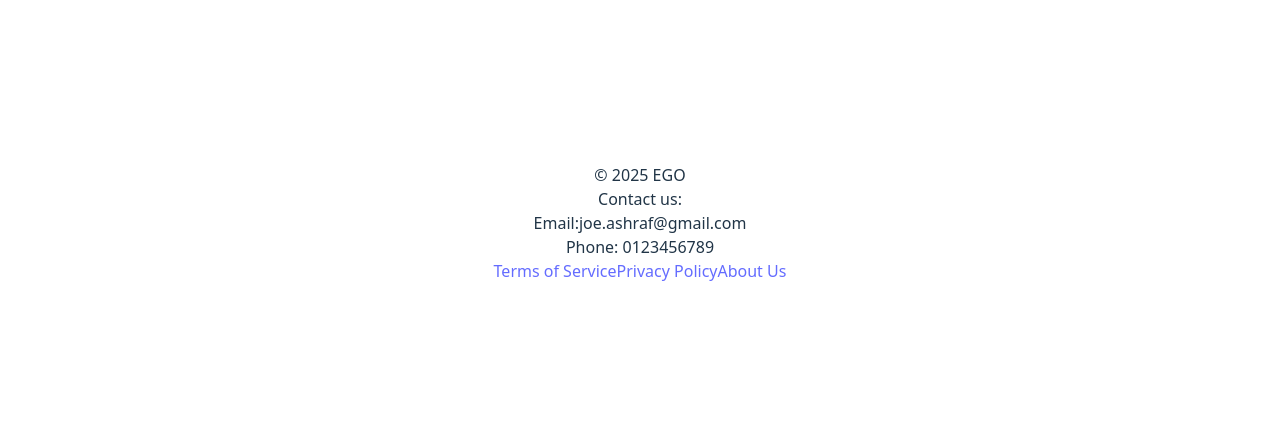
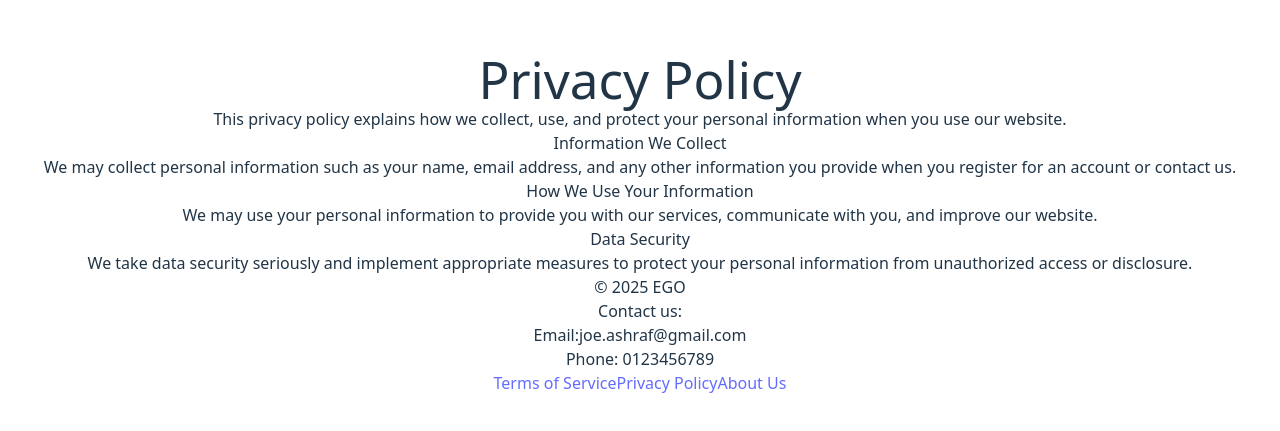
Before and after one commit to Youssef-Ashraf2099/EGO, a React (Vite) app in the folder src/View/: page /privacy in a window 1280 px wide. Shown: the part 177-608 px from the top of the page. Built offline with nearby package versions, Linux system fonts and the light colour scheme.

Commit message:
privacy policy added

```diff
--- a/src/View/src/App.jsx
+++ b/src/View/src/App.jsx
@@ -9,6 +9,7 @@ import ForgotPassword from "./forgotPassword";
 import Footer from "./footer";
 import AboutUs from "./AboutUs"; // make sure this path is correct
 import Terms from "./Terms"; // make sure this path is correct
+import Privacy from "./privacy";
 function App() {
   return (
     <>
@@ -19,6 +20,7 @@ function App() {
         <Route path="/api/v1/forgetPassword" element={<ForgotPassword />} />
         <Route path="/aboutus" element={<AboutUs />} />
         <Route path="/Terms" element={<Terms />} />
+        <Route path="/privacy" element={<Privacy />} />
       </Routes>
       <Footer />
     </>
--- /dev/null
+++ b/src/View/src/Privacy.jsx
@@ -0,0 +1,29 @@
+function Privacy() {
+  return (
+    <div className="privacy">
+      <h1>Privacy Policy</h1>
+      <p>
+        This privacy policy explains how we collect, use, and protect your
+        personal information when you use our website.
+      </p>
+      <h2>Information We Collect</h2>
+      <p>
+        We may collect personal information such as your name, email address,
+        and any other information you provide when you register for an account
+        or contact us.
+      </p>
+      <h2>How We Use Your Information</h2>
+      <p>
+        We may use your personal information to provide you with our services,
+        communicate with you, and improve our website.
+      </p>
+      <h2>Data Security</h2>
+      <p>
+        We take data security seriously and implement appropriate measures to
+        protect your personal information from unauthorized access or
+        disclosure.
+      </p>
+    </div>
+  );
+}
+export default Privacy;
```
